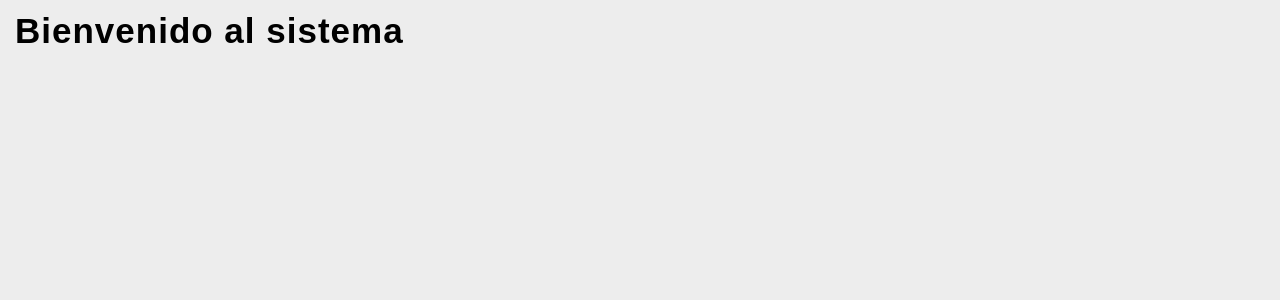
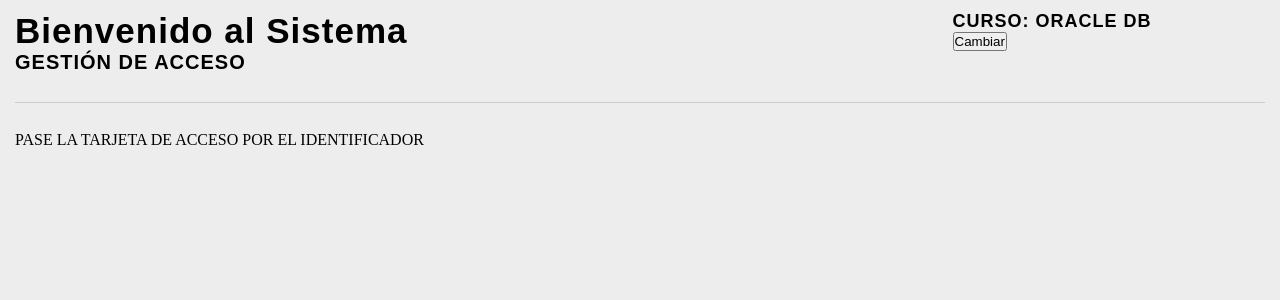
Before and after one commit to Root01x/dev-gym-application, a PHP site: page /sistema/ in a window 1280 px wide. Shown: the part 79-379 px from the top of the page. Run offline with PHP 8.4, Linux system fonts and the light colour scheme; a user stored in the database is signed in; data comes from the database, SQL or seed files in the repository; some libraries are stand-ins or nearby versions.

Commit message:
validacion de acceso
validacion ed acceso primero estapa

```diff
--- a/sistema/ajax.php
+++ b/sistema/ajax.php
@@ -514,24 +514,85 @@
 
             //$cedula = $_POST['cliente'];
 
-                $query = mysqli_query($conection,"SELECT uid, fecha, MAX(id) as id_tarjeta FROM ingresos WHERE fecha BETWEEN DATE_SUB(NOW(),INTERVAL 20 second) AND NOW()");
+                $query = mysqli_query($conection,"SELECT uid, fecha FROM ingresos WHERE fecha BETWEEN DATE_SUB(NOW(),INTERVAL 10 second) AND NOW()");
 
                 mysqli_close($conection);
                 $result = mysqli_num_rows($query);
                 $data = '';
                 if ($result >0) {
+
                     $data = mysqli_fetch_assoc($query);
+                    echo json_encode($data,JSON_UNESCAPED_UNICODE);
+                    exit;
                 # code...
-                }else {
-                    $data = 0;
+                }
+                //$data = 0;
+                echo 'error';
+                exit;
+
+         exit;
+
+     }
+
+      //refrescar de acccesso
+      if($_POST['action'] == 'obtenerCodigo2')
+      {
+
+             //$cedula = $_POST['cliente'];
+
+                 $query = mysqli_query($conection,"SELECT uid, fecha FROM ingresos WHERE fecha BETWEEN DATE_SUB(NOW(),INTERVAL 10 second) AND NOW()");
+
+                 mysqli_close($conection);
+                 $result = mysqli_num_rows($query);
+                 $data = '';
+                 if ($result >0) {
+
+                     $data = mysqli_fetch_assoc($query);
+                     echo json_encode($data,JSON_UNESCAPED_UNICODE);
+                     exit;
+                 # code...
+                 }
+                 //$data = 0;
+                 echo 'error';
+                 exit;
+
+          exit;
+
+      }
+      //OBTNER DATOS DE LA GESTON DE ACESSO
+      if($_POST['action'] == 'obtenerAcceso')
+      {
+
+             $codigo = $_POST['codigo'];
+
+                if (empty($codigo ) ) {
+                    echo 'error3';
+                    exit;
                 }
 
-                echo json_encode($data,JSON_UNESCAPED_UNICODE);
-                # code...
+                // $query = mysqli_query($conection,"SELECT uid, fecha, MAX(id) as id_tarjeta FROM ingresos WHERE fecha BETWEEN DATE_SUB(NOW(),INTERVAL 20 second) AND NOW()");
+                   $query = mysqli_query($conection,"SELECT * FROM cliente WHERE cod_tarjeta = '$codigo'");
 
-                exit;
+                 mysqli_close($conection);
+                 $result = mysqli_num_rows($query);
+                 $data = '';
+                 if ($result >0) {
+                     $data = mysqli_fetch_assoc($query);
+                     echo json_encode($data,JSON_UNESCAPED_UNICODE);
+                     exit;
+                 # code...
+                 }else if($result == 0) {
+                     //$data = 0;
+                     echo 'error2';
+                     exit;
+                 }
 
-     }
+
+                 # code...
+
+                 exit;
+
+      }
 }
 exit;
 
--- a/sistema/css/style.css
+++ b/sistema/css/style.css
@@ -664,3 +664,19 @@ background: #ddd;
 	color: #ccc;
 	cursor: default;
 }
+
+/*88888888  GESTION DE ACCESO CSS   8888*/
+
+.acceso{
+
+	display: grid;
+	grid-template-columns: repeat(4, 1fr);
+}
+.grid_1{
+
+	grid-column: 1/3
+}
+.grid_2{
+
+	grid-column: 4/5
+}
--- a/sistema/index.php
+++ b/sistema/index.php
@@ -1,6 +1,7 @@
 <?php
 
 	session_start();
+	include "../conection.php";
 
 ?>
 
@@ -14,7 +15,55 @@
 <body>
  <?php include "includes/header.php"?>
 	<section id="container">
-		<h1>Bienvenido al sistema</h1>
+
+	<div class="acceso">
+
+		<div class="grid_1">
+			<h1>Bienvenido al Sistema</h1>
+			<h2>GESTIÓN DE ACCESO</h2>
+		</div>
+		<div class="grid_2">
+			<h3>CURSO: ORACLE DB</h3>
+			<button class="btn_cambiar">Cambiar</button>
+		</div>
+
+	</div>
+
+	<div class="grid_datos">
+
+		<br>
+		<hr>
+		<br>
+		<input type="hidden" id="codigo_acceso" name="codigo_acceso" value="">
+		<div class="cedula">PASE LA TARJETA DE ACCESO POR EL IDENTIFICADOR</div>
+
+		<br>
+		<div class="nombre"></div>
+
+		<br>
+		<div class="telefono"></div>
+
+		<br>
+		<div class="codigo"></div>
+
+		<br>
+	</div>
+
+		<div class=grid_prueba>
+
+
+
+                <div class="wd30">
+
+
+
+					<div class="alert alertErrorAcceso"></div>
+
+
+                </div>
+
+		</div>
+
 	</section>
 <?php include "includes/footer.php"?>
 </body>
--- a/sistema/js/functions.js
+++ b/sistema/js/functions.js
@@ -520,7 +520,162 @@ $(document).ready(function(){
 
     });
 
+     /// LLENAR DATOS DE LA GESTION DE ACCESO
+     $('#btn_refresh_acceso').click(function(e){
+
+        //alert("EUREKA")
+        e.preventDefault();
+
+            var action = 'obtenerAcceso';
+            var codigo = $('#codigo_acceso').val();
+
+            $.ajax({
+                url: 'ajax.php',
+                type: 'POST',
+                async: true,
+                data: {action:action,codigo:codigo},
+
+                success: function(response)
+                {
+
+
+                   if (response !='error') {
+
+                    var info = JSON.parse(response);
+
+                    //console.log(info);
+                    //$('#cod_1').val(info.cod_tarjeta);
+                    //$('#cedula').val(info.cedula);
+                    $('.cedula' ).html('CEDULA: '+info.cod_tarjeta)
+                    $('.nombre' ).html('NOMBRES: '+info.cod_tarjeta+info.apellidos)
+                    $('.telefono' ).html('TELEFONO: '+info.telefono)
+                    $('.codigo' ).html('CODIGO TARJETA: '+info.cod_tarjeta)
+                    //$('.alertErrorEvento').html('<p style="color:Black;">CLIENTE CREADO CORRECTAMENTE.</p>');
+
+                   }
+
+
+                },
+                error: function(error){
+
+                }
+            });
+
+
+    });
+
 }); //end readdy
+
+
+function getHora(){
+
+    var f = new Date();
+    var hora = f.getHours();
+    var min = f.getMinutes();
+    var sec = f.getSeconds();
+    var a = document.getElementById("hora");
+    a.innerHTML = hora+":"+min+":"+sec;
+
+}
+
+function reload_access(){
+
+
+        //alert("EUREKA")
+       // e.preventDefault();
+
+            var action = 'obtenerAcceso';
+            var codigo = $('#codigo_acceso').val();
+
+
+
+            $.ajax({
+                url: 'ajax.php',
+                type: 'POST',
+                async: true,
+                data: {action:action,codigo:codigo},
+
+                success: function(response)
+                {
+
+                   if (response !='error3' && response !='error2') {
+
+                    var info = JSON.parse(response);
+
+                    //console.log(info);
+                    //$('#cod_1').val(info.cod_tarjeta);
+                    //$('#cedula').val(info.cedula);
+                    $('.cedula' ).html('CEDULA: '+info.cedula)
+                    $('.nombre' ).html('NOMBRES: '+info.nombre+' '+info.apellidos)
+                    $('.telefono' ).html('TELEFONO: '+info.telefono)
+                    $('.codigo' ).html('CODIGO TARJETA: '+info.cod_tarjeta)
+                    $('.alertErrorAcceso' ).html('')
+                    //$('.alertErrorEvento').html('<p style="color:Black;">CLIENTE CREADO CORRECTAMENTE.</p>');
+
+                   }else if (response =='error2') {
+                    //sconsole.log("EL CODIGO NO ESTA ASIGNADO A NINGUN CLIENTE")
+                    $('.cedula' ).html('')
+                    $('.nombre' ).html('')
+                    $('.telefono' ).html('')
+                    $('.codigo' ).html('')
+                    $('.alertErrorAcceso' ).html('EL CODIGO NO ESTA ASIGNADO A NINGUN CLIENTE')
+                   }
+
+                   else if(response == 'error3'){
+                       console.log("codigo vacio")
+
+                     //$('.alertErrorEvento').html('<p style="color:Black;">CLIENTE CREADO CORRECTAMENTE.</p>');
+
+                   }
+
+
+                },
+                error: function(error){
+                    console.log(error);
+
+                }
+            });
+}
+
+function getCodigo(){
+
+    var action = 'obtenerCodigo2';
+
+    $.ajax({
+        url: 'ajax.php',
+        type: 'POST',
+        async: true,
+        data: {action:action},
+
+        success: function(response)
+        {
+
+
+           if (response !='error') {
+            //console.log(response);
+            var info = JSON.parse(response);
+
+            console.log(info);
+            $('#codigo_acceso').val(info.uid);
+
+           }
+           else{
+            console.log("no hay datos que mostrar");
+           }
+
+
+        },
+        error: function(error){
+            console.log(error);
+        }
+    });
+
+}
+
+setInterval(reload_access,1000);
+setInterval(getCodigo,1000);
+
+
 
 function anularFactura(){
     var noFactura = $('#no_factura').val();
```
Also changed, not shown: sistema/Nueva_transaccion.php (line endings or trailing spaces).
